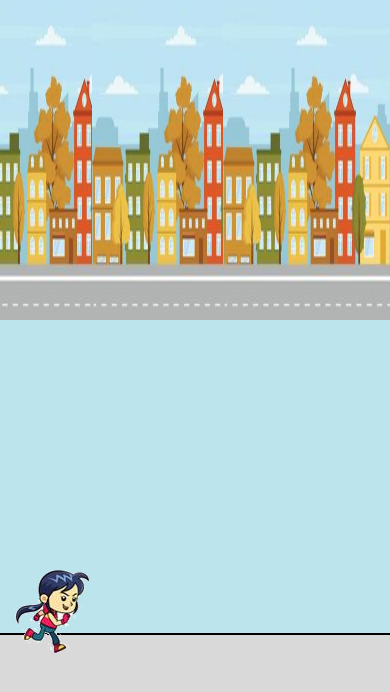
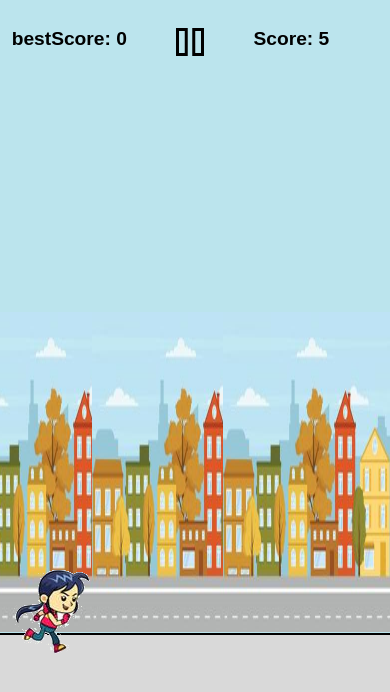
Before and after one commit to araujobrunodev/Air-girl, a React (Vite) app: page /playing in a window 390 px wide. Shown: the top 692 px of the page. Built offline with nearby package versions, Linux system fonts and the light colour scheme; a web font is replaced by a local one.

Commit message:
adjust background position

```diff
--- a/src/css/theme.css
+++ b/src/css/theme.css
@@ -8,3 +8,45 @@
     height: 20rem;
     gap: 0%;
 }
+
+@media only screen and (max-width: 428px) {
+    #Container {
+        top: 41%;
+    }
+}
+
+@media only screen and (max-width: 414px) {
+    #Container {
+        top: 40%;
+    }
+}
+
+@media only screen and (max-width: 412px) {
+    #Container {
+        top: 40%;
+    }
+}
+
+@media only screen and (max-width: 360px) {
+    #Container {
+        top: 33%;
+    }
+}
+
+@media only screen and (max-width: 390px) {
+    #Container {
+        top: 37%;
+    }
+}
+
+@media only screen and (max-width: 384px) {
+    #Container {
+        top: 38%;
+    }
+}
+
+@media only screen and (max-width: 375px) {
+    #Container {
+        top: 36%;
+    }
+}
```
